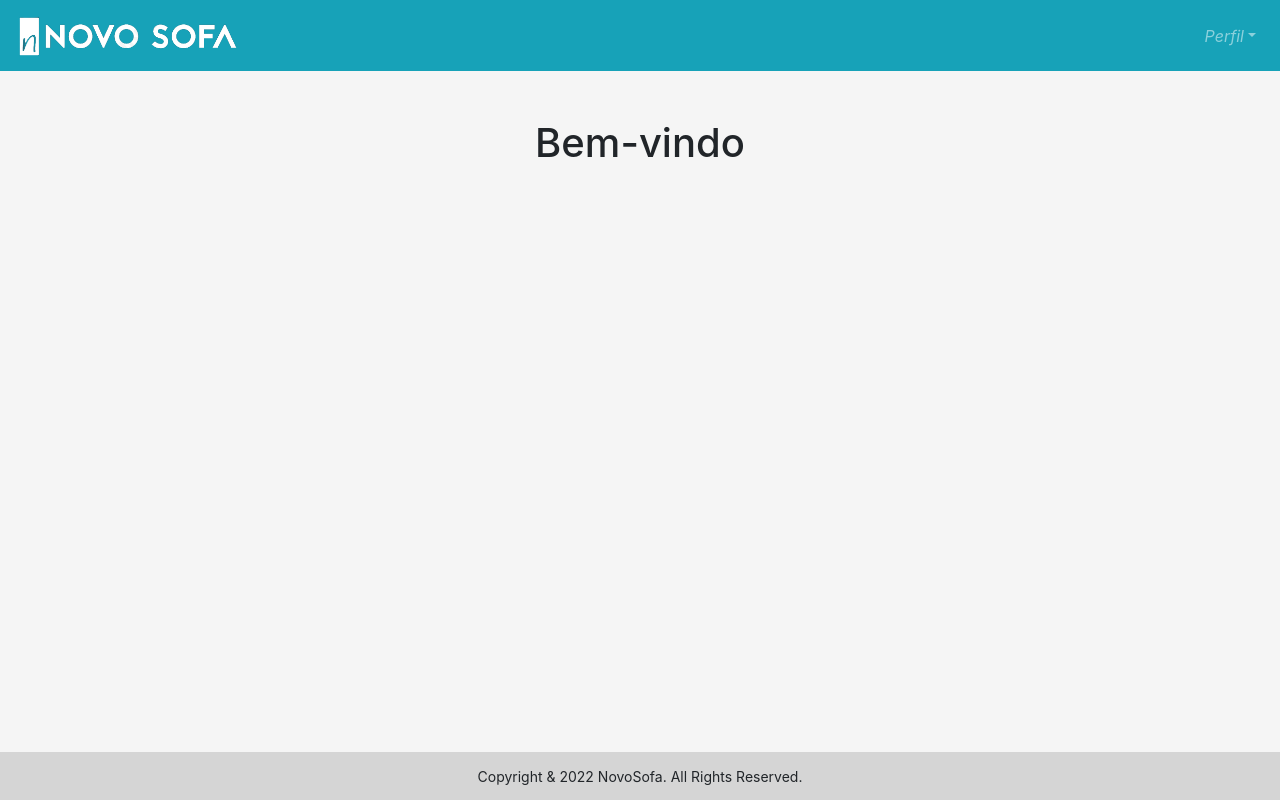
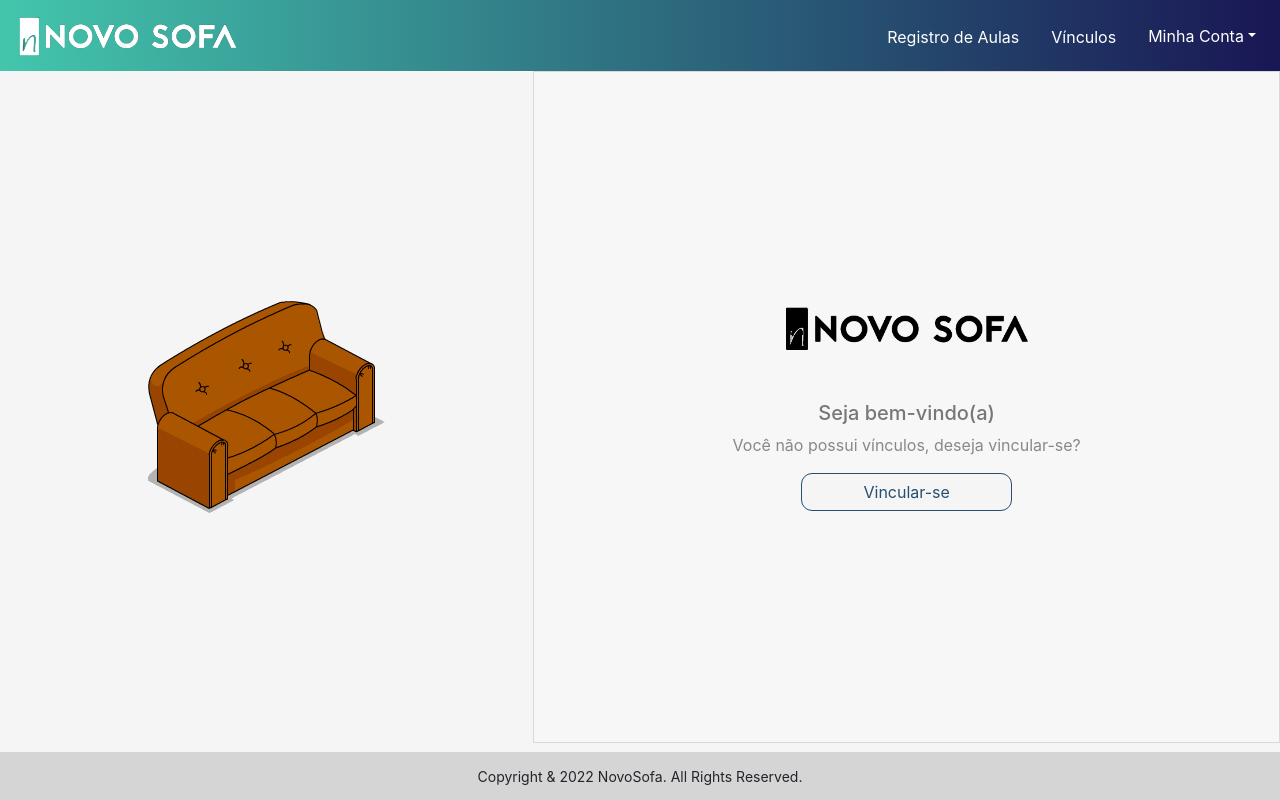
Before and after one commit to Vitoria-Emanuely/NovoSofa, a Vue app: page / in a window 1280 px wide. Built offline with nearby package versions, Linux system fonts and the light colour scheme; sample sign-in values are in the browser's storage; what v-mask, vue-loading-overlay would draw is missing.

Commit message:
Criação da tela de Vínculos e ajustes

```diff
--- a/src/layouts/DefaultLayout.vue
+++ b/src/layouts/DefaultLayout.vue
@@ -1,32 +1,26 @@
 <template>
   <div>
-
     <div>
-      <b-sidebar id="sidebar-1" title="NovoSofa" shadow>
-        <b-list-group>
-          <b-list-group-item href="#">Cursos</b-list-group-item>
-          <b-list-group-item href="#">Turmas</b-list-group-item>
-          <b-list-group-item href="#">Matérias</b-list-group-item>
-        </b-list-group>
-      </b-sidebar>
-    </div>
-    <div>
-      <b-navbar toggleable="lg" type="dark" variant="info">
+      <b-navbar toggleable="lg" type="white" class="nav-up">
         <b-navbar-brand href="/">
           <img src="../assets/logo_white.png" alt="" style="width: 28vh;">
         </b-navbar-brand>
-        <button class="btn sidebar-button" v-b-toggle.sidebar-1>
-          <!-- <b-icon icon="list" aria-hidden="true"></b-icon> -->
-        </button>
         <b-navbar-toggle target="nav-collapse"></b-navbar-toggle>
         <b-collapse id="nav-collapse" is-nav>
+
           <b-navbar-nav class="ml-auto">
+            <b-navbar-brand href="/" right>
+              <span class="p-2" style="color:white;font-size: 16px">Registro de Aulas</span>
+            </b-navbar-brand>
+            <b-navbar-brand href="/bonds" right>
+              <span class="p-2" style="color:white;font-size: 16px">Vínculos</span>
+            </b-navbar-brand>
+
             <b-nav-item-dropdown right>
               <template #button-content>
-                <em>Perfil</em>
+                <span>Minha Conta</span>
               </template>
-              <b-dropdown-item href="/perfil">Minha Conta</b-dropdown-item>
-
+              <b-dropdown-item href="/profile">Meus dados</b-dropdown-item>
               <b-dropdown-item @click="logout()">Sair
               </b-dropdown-item>
             </b-nav-item-dropdown>
@@ -49,35 +43,40 @@
 export default {
   data() {
     return {
-      // sidebar: true,
-      // mini: false,
-      // items: [
-      //   { title: "Home", icon: "mdi-account", to: "/" },
-      //   { title: "Perfil", icon: "mdi-account-cog", to: "/perfil" },
-      //   { title: "Sair", icon: "mdi-exit-to-app", to: "/login" },
-      // ],
     }
   },
   methods: {
     logout() {
       localStorage.removeItem('token');
       localStorage.removeItem('usuario_ref');
-      this.$router.push({name: 'login'});
+      this.$router.push({ name: 'login' });
     }
   }
 }
 </script>
 
-<style>
-.sidebar-button,
-.sidebar-button:hover {
-  color: #fff;
+<style scoped>
+>>>nav ul {
+  top: 125%;
+}
+
+>>>.navbar-nav .nav-link {
+  color: white;
 }
 
 .navbar {
   background: #d5d5d5;
 }
 
+.nav-up {
+  background: #43C6AC;
+  /* fallback for old browsers */
+  background: -webkit-linear-gradient(to left, #191654, #43C6AC);
+  /* Chrome 10-25, Safari 5.1-6 */
+  background: linear-gradient(to left, #191654, #43C6AC);
+  /* W3C, IE 10+/ Edge, Firefox 16+, Chrome 26+, Opera 12+, Safari 7+ */
+}
+
 .cursor-pointer {
   cursor: pointer;
 }
--- /dev/null
+++ b/src/pages/BondView.vue
@@ -0,0 +1,149 @@
+<template>
+    <div>
+        <div class="d-flex flex-column align-items-center mt-5">
+            <h4 style="color: rgb(95, 93, 93);">
+                <i class="fa fa-user"></i>
+                Meus Vínculos
+            </h4>
+            <div class="d-flex col-7">
+                <div class="card card-body">
+                    <div class="form-row">
+                        <div class="form-group col-12">
+                            <label>Curso</label>
+                            <b-form-select v-model="selectedCourse" :options="course" @blur="v$.selectedCourse.$touch"
+                                :class="{ 'error-boarder': v$.selectedCourse.$error }"></b-form-select>
+                            <small v-if="v$.selectedCourse.$error">Campo obrigatório</small>
+                        </div>
+
+                        <!-- Estudante medio -->
+                        <div class=" form-group col-6" v-if="this.user.type == 0">
+                            <label>Turma</label>
+                            <b-form-select v-model="selectedClass" :options="classS"></b-form-select>
+
+                            <small>Campo obrigatório</small>
+                        </div>
+
+                        <div class="form-group col-6" v-if="this.user.type == 0">
+                            <b-form-group label="Matérias:" v-slot="{ ariaDescribedby }">
+                                <b-form-checkbox-group id="checkbox-group-1" v-model="selectedSubjects"
+                                    :options="subject" :aria-describedby="ariaDescribedby" name="subject">
+                                </b-form-checkbox-group>
+                            </b-form-group>
+                        </div>
+
+                        <!-- Estudante superior -->
+                        <div class="form-group col-6" v-if="this.user.type == 1">
+                            <b-form-group label="Matérias:" v-slot="{ ariaDescribedby }">
+                                <b-form-checkbox-group id="checkbox-group-1" v-model="selectedSubjects"
+                                    :options="subject" :aria-describedby="ariaDescribedby" name="subject">
+                                </b-form-checkbox-group>
+                            </b-form-group>
+                        </div>
+
+                        <div class=" form-group col-6" v-if="this.user.type == 1">
+                            <label>Turma</label>
+                            <b-form-select v-model="selectedClass" :options="classS"></b-form-select>
+
+                            <small>Campo obrigatório</small>
+                        </div>
+
+                        <!-- Prof -->
+                        <div class="form-group col-6" v-if="this.user.type == 2">
+                            <b-form-group label="Matérias:" v-slot="{ ariaDescribedby }">
+                                <b-form-checkbox-group id="checkbox-group-1" v-model="selectedSubjects"
+                                    :options="subject" :aria-describedby="ariaDescribedby" name="subject">
+                                </b-form-checkbox-group>
+                            </b-form-group>
+                        </div>
+
+                        <div class=" form-group col-6" v-if="this.user.type == 2">
+                            <label>Turma</label>
+                            <b-form-select v-model="selectedClass" :options="classS"></b-form-select>
+
+                            <small>Campo obrigatório</small>
+                        </div>
+                    {{this.user.type}}
+
+
+                    </div>
+                </div>
+            </div>
+        </div>
+    </div>
+
+</template>
+
+<script>
+
+import { required } from '@vuelidate/validators'
+import useVuelidate from '@vuelidate/core'
+import axios from 'axios';
+
+export default {
+    setup() {
+        return {
+            v$: useVuelidate()
+        }
+    },
+    data() {
+        return {
+            course: ['pl', 'lo', 'ko'],
+            classS: ['oi', 'op', 'io'],
+            subject: ['op', 'po', 'aaa'],
+            selectedCourse: "",
+            selectedClass: "",
+            selectedSubjects: [],
+            user: {
+                type: ""
+            },
+            info: ""
+            // loader: "spinner",
+        }
+    },
+    validations() {
+        return {
+            selectedCourse: { required },
+            selectedClass: { required },
+            selectedSubjects: { required }
+        }
+    },
+    async mounted() {
+        let login = this.$refs.profile;
+        let loader = this.$loading.show(
+            {
+                container: login,
+                loader: this.loader,
+            }
+        );
+        var data = { usuario_ref: localStorage.getItem('usuario_ref'), token: localStorage.getItem('token') }
+        var response = axios
+            .get('http://localhost:8000/Usuario?login=' + data.usuario_ref + '&token=' + data.token)
+
+        async function getResponse() {
+            try {
+                const value = await response;
+                return value;
+            } catch (err) {
+                console.log(err);
+            }
+        }
+
+        this.info = await getResponse()
+        console.log(this.info.data)
+        this.info.data.forEach(el => {
+            this.user.type = el.tipo_usuario;
+        });
+        setTimeout(() => {
+        loader.hide();
+      }, 1000);
+    },
+    methods: {
+    },
+}
+</script>
+
+<style scoped>
+.error-boarder {
+    border-color: red !important;
+}
+</style>
--- a/src/pages/HomeView.vue
+++ b/src/pages/HomeView.vue
@@ -1,7 +1,24 @@
 <template>
-  <div>
-    <div class="d-flex justify-content-center mt-5">
-      <h1>{{ titulo }}</h1>
+  <div style="height: 84vh;">
+    <div class="d-flex align-items-stretch flex-nowrap min-height-100 h-100" v-if="!hasBond">
+      <div class="bg-cover bg-img d-none d-md-inline-flex col-lg-5 col-md-4"></div>
+      <div class="card card-body mb-0 rounded-0 col-sm-12 col-md-8 col-lg-7 card-initial">
+        <img src="../assets/logo_black.png" alt="">
+        <div class="mt-5 mb-3 text-center">
+          <h5>Seja bem-vindo(a)</h5>
+          <span>Você não possui vínculos, deseja vincular-se?</span>
+        </div>
+        <button class="btn btn-outline" @click="goToBonds()">
+          Vincular-se
+        </button>
+      </div>
+    </div>
+    <div class="d-flex flex-column align-items-center mt-5" v-if="hasBond">
+      <h2>Registro de Aulas</h2>
+      <div class="d-flex col-10">
+        <div class="card card-body">
+        </div>
+      </div>
     </div>
   </div>
 </template>
@@ -11,11 +28,54 @@
 export default {
   data() {
     return {
-      titulo: "Bem-vindo",
+      hasBond: false
     }
   },
+  methods: {
+    goToBonds() {
+      this.$router.push({ name: 'bonds' });
+    }
+  }
 }
 </script>
 
 <style>
+.bg-img {
+    background-image: url('../assets/couch.webp');
+    background-repeat: no-repeat;
+    background-position: center;
+}
+
+.card-initial {
+    background-color: #F7F7F7;
+    display: flex;
+    flex-direction: column;
+    align-items: center;
+    justify-content: center;
+}
+
+.card-initial img {
+    width: 250px;
+}
+
+.card-initial span {
+    color: #8B8787;
+}
+
+h5, h6 {
+    color: #777777;
+}
+
+.btn-outline {
+    background: #F5F5F5;
+    color: #274F70 !important;
+    border-color: #274F70 !important;
+    border-radius: 11px !important;
+    width: 30%;
+}
+
+.btn-outline:hover {
+    background: #274F70 !important;
+    color: #F5F5F5 !important;
+}
 </style>
--- a/src/pages/LoginView.vue
+++ b/src/pages/LoginView.vue
@@ -86,6 +86,9 @@
         if (this.info.response.status === 403) {
           this.error_message = "Usuário ou senha incorretos"
           this.clearForm();
+          setTimeout(() => {
+            loader.hide();
+          });
           return;
         }
       } else {
--- a/src/pages/PerfilView.vue
+++ b/src/pages/ProfileView.vue
@@ -1,5 +1,5 @@
 <template>
-    <div ref="perfil">
+    <div ref="profile">
         <div class="d-flex flex-column align-items-center mt-5">
             <h4 style="color: rgb(95, 93, 93);">
                 <i class="fa fa-user"></i>
@@ -80,7 +80,7 @@
         }
     },
     async mounted() {
-        let login = this.$refs.perfil;
+        let login = this.$refs.profile;
         let loader = this.$loading.show(
             {
                 container: login,
--- a/src/pages/RegisterView.vue
+++ b/src/pages/RegisterView.vue
@@ -48,9 +48,11 @@
                         </div>
 
                         <div class="form-group col-12 row justify-content-around" style="margin-left:7.5px">
-                            <b-form-radio v-model="form.type" value="0">Estudante
+                            <b-form-radio v-model="form.type" value="0">Estudante Ensino Médio
                             </b-form-radio>
-                            <b-form-radio v-model="form.type" value="1">Professor
+                            <b-form-radio v-model="form.type" value="1">Estudante Ensino Superior
+                            </b-form-radio>
+                            <b-form-radio v-model="form.type" value="2">Professor
                             </b-form-radio>
                         </div>
 
--- a/src/router/index.js
+++ b/src/router/index.js
@@ -17,9 +17,14 @@
           component: () => import('@/pages/HomeView.vue'),
         },
         {
-          path: 'perfil',
-          name: 'perfil',
-          component: () => import('@/pages/PerfilView.vue')
+          path: 'profile',
+          name: 'profile',
+          component: () => import('@/pages/ProfileView.vue')
+        },
+        {
+          path: 'bonds',
+          name: 'bonds',
+          component: () => import('@/pages/BondView.vue')
         }
       ]
     },
```
